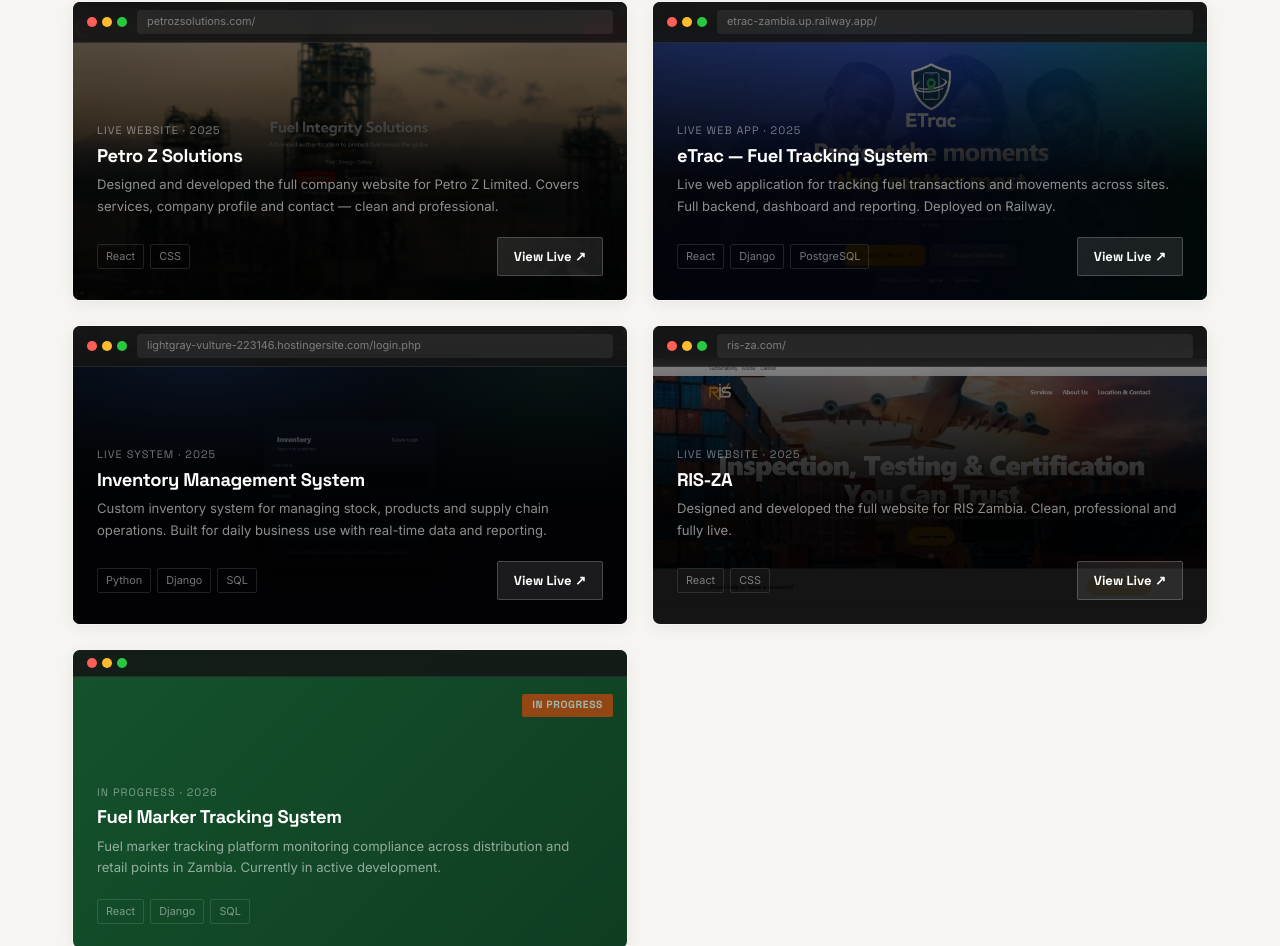
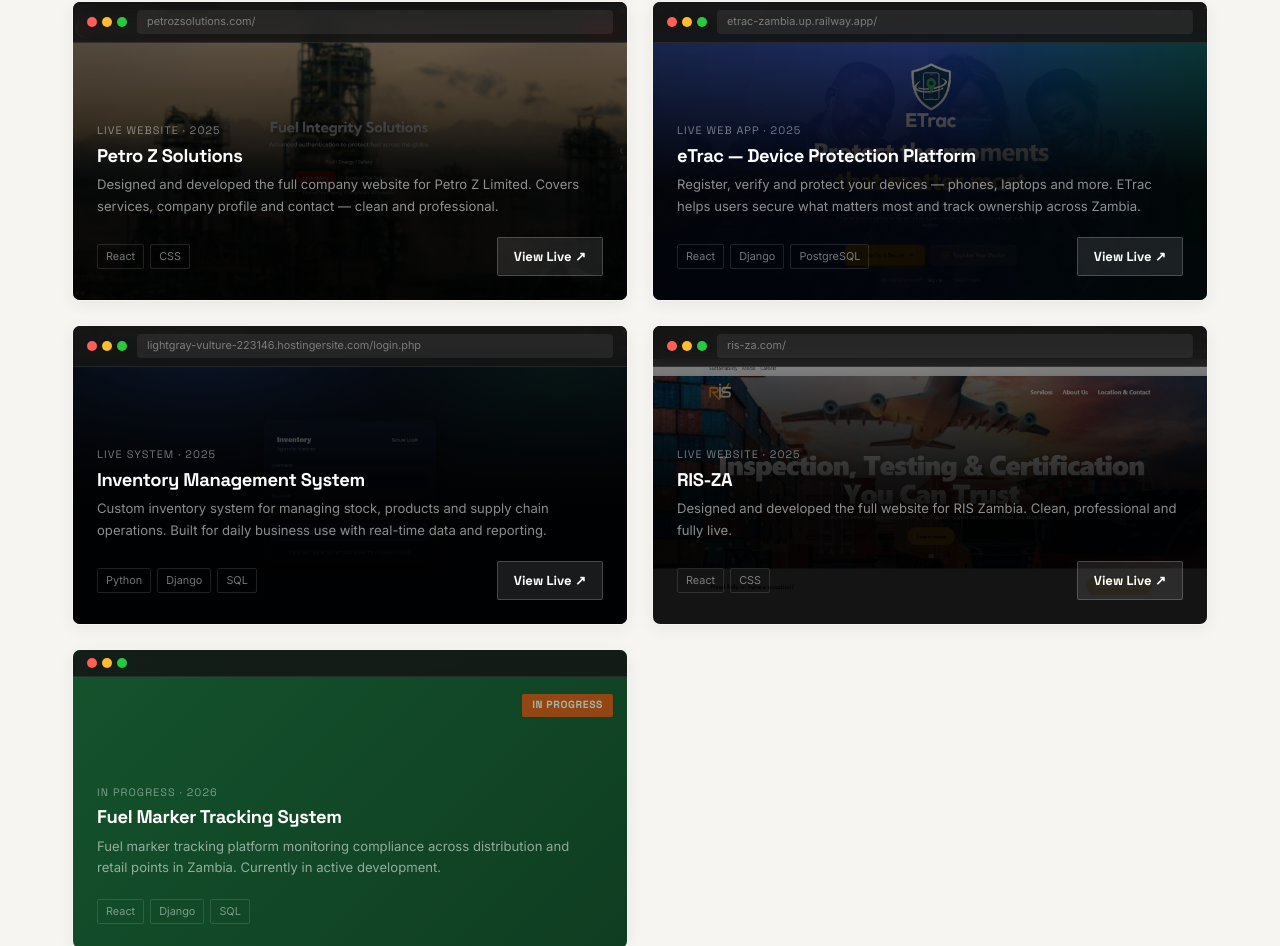
Before and after one commit to saidi365/portifolio, a React (Vite) app: page / in a window 1280 px wide. Shown: the part 6401-7347 px from the top of the page. Built offline with nearby package versions, Linux system fonts and the light colour scheme.

Commit message:
Fix eTrac description - device protection platform not fuel tracking

```diff
--- a/src/components/Work.jsx
+++ b/src/components/Work.jsx
@@ -415,9 +415,9 @@
   },
   {
     tag: 'Live Web App · 2025',
-    client: 'Petro Z Limited',
-    title: 'eTrac — Fuel Tracking System',
-    desc: 'Live web application for tracking fuel transactions and movements across sites. Full backend, dashboard and reporting. Deployed on Railway.',
+    client: 'ETrac Zambia',
+    title: 'eTrac — Device Protection Platform',
+    desc: 'Register, verify and protect your devices — phones, laptops and more. ETrac helps users secure what matters most and track ownership across Zambia.',
     tools: ['React', 'Django', 'PostgreSQL'],
     link: 'https://etrac-zambia.up.railway.app/',
     preview: '/images/preview_etrac.png',
```
